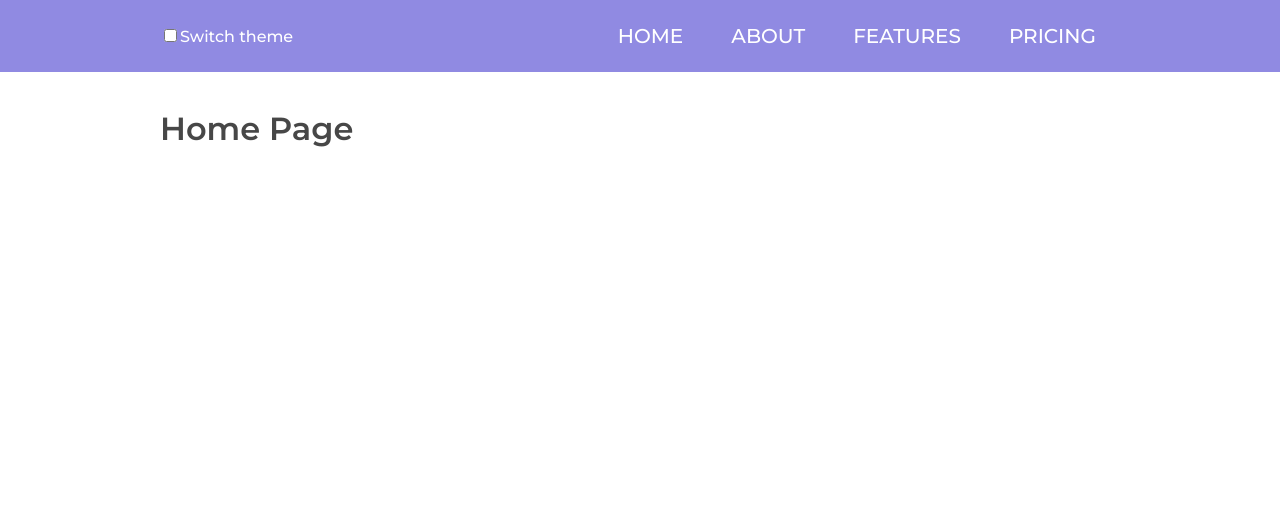
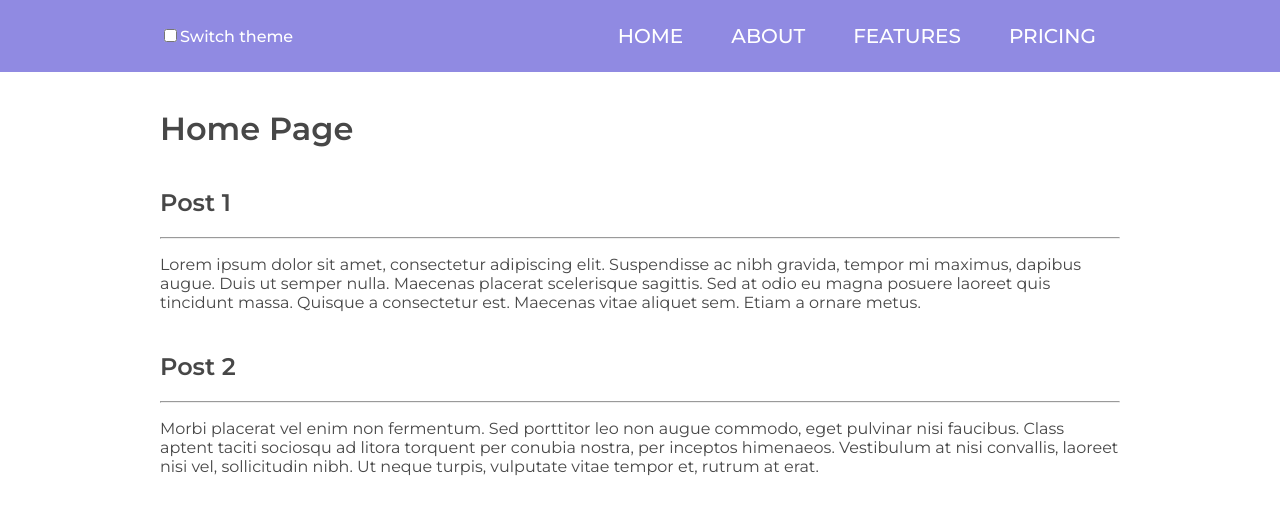
Before and after one commit to Andrew-Sem/next-site, a Next.js app: page / in a window 1280 px wide. Shown: the top 514 px of the page. Built offline with nearby package versions, Linux system fonts and the light colour scheme.

Commit message:
Add post

```diff
--- /dev/null
+++ b/components/Post/Post.js
@@ -0,0 +1,12 @@
+import React from "react";
+import cl from "./Post.module.css";
+
+export default function Post({ title, body }) {
+  return (
+    <div className={cl.post}>
+      <h2>{title}</h2>
+      <hr />
+      <p>{body}</p>
+    </div>
+  );
+}
--- /dev/null
+++ b/components/Post/Post.module.css
@@ -0,0 +1,5 @@
+.post {
+  border-radius: 0.5rem;
+  margin: 2.5rem 0;
+  color: var(--color-text);
+}
--- a/components/ThemeSwitcher/ThemeSwitcher.js
+++ b/components/ThemeSwitcher/ThemeSwitcher.js
@@ -9,6 +9,7 @@ export default function ThemeSwitcher() {
   };
 
   return (
+    // <div className={cl.themeSwitcher_wrapper}>
     <div>
       <input
         className={cl.checkbox}
@@ -18,5 +19,6 @@ export default function ThemeSwitcher() {
       />
       <span className={cl.checkbox_text}>Switch theme</span>
     </div>
+    // </div>
   );
 }
--- a/pages/index.js
+++ b/pages/index.js
@@ -1,10 +1,19 @@
 import MainLayout from "../components/MainLayout/MainLayout";
+import Post from "../components/Post/Post";
 
 export default function Home() {
   return (
     <MainLayout title={"Home Page"}>
       <div className="container">
         <h1>Home Page</h1>
+        <Post
+          title="Post 1"
+          body="Lorem ipsum dolor sit amet, consectetur adipiscing elit. Suspendisse ac nibh gravida, tempor mi maximus, dapibus augue. Duis ut semper nulla. Maecenas placerat scelerisque sagittis. Sed at odio eu magna posuere laoreet quis tincidunt massa. Quisque a consectetur est. Maecenas vitae aliquet sem. Etiam a ornare metus."
+        />
+        <Post
+          title="Post 2"
+          body="Morbi placerat vel enim non fermentum. Sed porttitor leo non augue commodo, eget pulvinar nisi faucibus. Class aptent taciti sociosqu ad litora torquent per conubia nostra, per inceptos himenaeos. Vestibulum at nisi convallis, laoreet nisi vel, sollicitudin nibh. Ut neque turpis, vulputate vitae tempor et, rutrum at erat."
+        />
       </div>
     </MainLayout>
   );
--- a/styles/globals.css
+++ b/styles/globals.css
@@ -6,6 +6,7 @@ html[data-theme="dark"] {
   --color-main-bg: #232831;
   --color-link-hov: #61dafb;
   --color-button-hov: #fff;
+  --box-shadow: -10px 5px 20px rgba(255, 255, 255, 0.1);
 }
 
 html[data-theme="light"] {
@@ -16,18 +17,11 @@ html[data-theme="light"] {
   --color-main-bg: #fff;
   --color-link-hov: #222;
   --color-button-hov: #fff;
+  --box-shadow: -10px 5px 20px rgba(0, 0, 0, 0.3);
 }
 
 html {
   --font-base: "Montserrat", sans-serif;
-  /* --color-golden: #dcca87;
-  --color-black: #0c0c0c;
-  --color-gray: #545454;
-  --color-crimson: #f5efdb;
-  --color-light-gray: rgba(255, 255, 255, 0.7);
-  --color-dark-blue: #1a1e25;
-  --color-blue: #232831;
-  --color-light-blue: #61dafb; */
 }
 
 html,
@@ -40,12 +34,11 @@ ul {
 
 * {
   box-sizing: border-box;
-  -webkit-tap-highlight-color: rgba(0, 0, 0, 0);
   -webkit-tap-highlight-color: transparent;
+  font-family: var(--font-base);
 }
 
 a {
-  /* color: inherit; */
   outline: none;
   text-decoration: none;
 }
```
Also changed, not shown: pages/404.js (added, +12 -0 lines).
